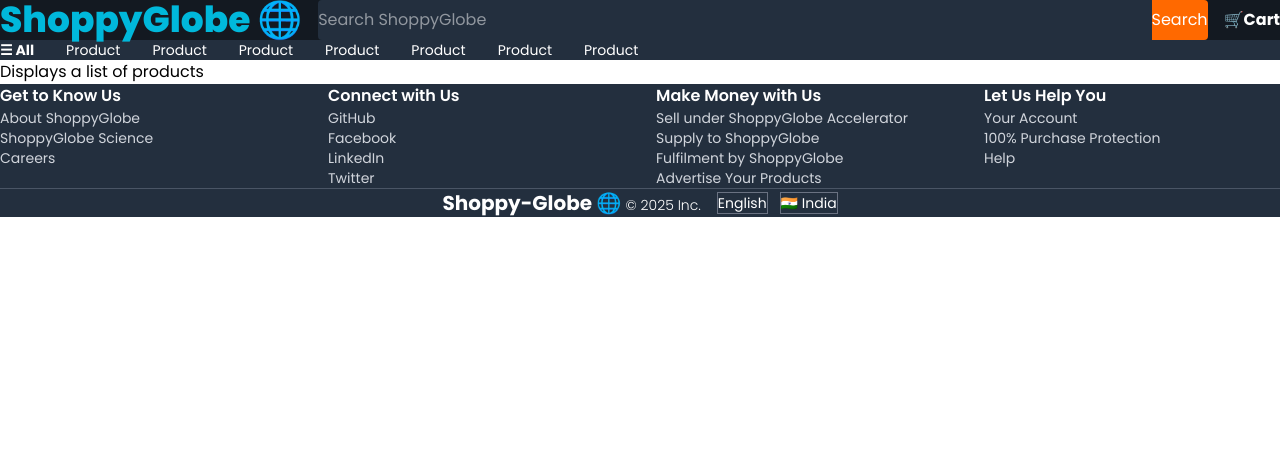
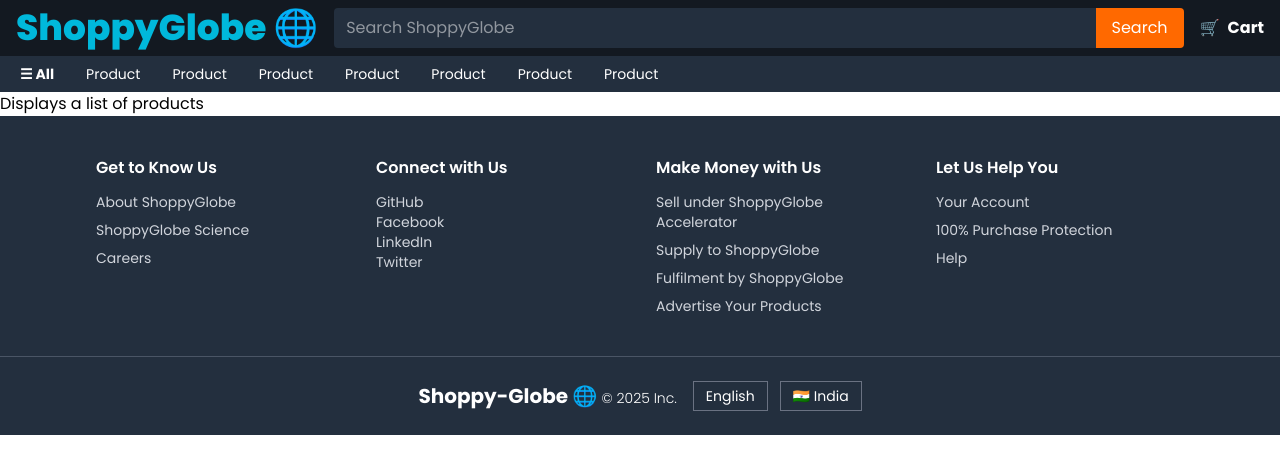
Before and after one commit to Tosif2230/ShoppyGlobe, a React (Vite) app: page / in a window 1280 px wide. Shown: the top 474 px of the page. Built offline with nearby package versions, Linux system fonts and the light colour scheme.

Commit message:
Implementing an error page involves back to home button

```diff
--- a/src/Pages/NotFound.jsx
+++ b/src/Pages/NotFound.jsx
@@ -1,9 +1,17 @@
 import React from 'react'
+import { useRouteError } from 'react-router-dom'
 
 function NotFound() {
+  let err = useRouteError()
+  console.log(err.data)
   return (
-    <div>
-      <h1>Display a 404 page for unknown routes. In the 404 page, display proper error details on the UI</h1>
+    <div className='flex flex-col justify-center items-center min-h-screen'>
+      <h1 className='text-4xl mt-5'>Somthing Went Wrong</h1>
+      <h1 className='text-9xl  mt-5'>{err.status}</h1>
+      <h2 className='text-4xl mt-5'>{err.error.message}</h2>
+      <h3 className='text-4xl mt-5'>{err.statusText}</h3>
+      <button type="button" class="rounded-xl m-5 text-white bg-gradient-to-r from-cyan-400 via-cyan-500 to-cyan-600 hover:bg-gradient-to-br focus:ring-4 focus:outline-none focus:ring-cyan-300 dark:focus:ring-cyan-800 font-medium rounded-base text-sm px-4 py-2.5 text-center leading-5">Back to Home</button>
+
     </div>
   )
 }
--- a/src/components/Header.jsx
+++ b/src/components/Header.jsx
@@ -2,7 +2,7 @@ import React from "react";
 
 function Header() {
   return (
-    <header className="w-full sticky top-0 z-50">
+    <header className="w-full sticky top-0 z-50 ">
       {/* Amazon like Header */}
 
       {/* Top Navbar */}
@@ -29,7 +29,7 @@ function Header() {
         {/* Cart */}
         <div className="flex items-center cursor-pointer">
           🛒
-          <span className="font-bold ml-1">Cart</span>
+          <span className="font-bold ml-2">Cart</span>
         </div>
       </div>
 
--- a/src/index.css
+++ b/src/index.css
@@ -2,8 +2,6 @@
 
 /* font famaly poppins import */
 *{
-    margin: 0;
-    padding: 0;
     box-sizing: border-box;
     font-family: "Poppins", sans-serif;
 }
--- a/src/main.jsx
+++ b/src/main.jsx
@@ -1,24 +1,24 @@
-
-import { createRoot } from 'react-dom/client'
-import './index.css'
-import App from "./App.jsx"
-import { createBrowserRouter, RouterProvider } from 'react-router-dom'
-import ProductList from './components/ProductList.jsx'
-
+import { createRoot } from "react-dom/client";
+import "./index.css";
+import App from "./App.jsx";
+import { createBrowserRouter, RouterProvider } from "react-router-dom";
+import ProductList from "./components/ProductList.jsx";
+import NotFound from "./Pages/NotFound.jsx";
 
 const routes = createBrowserRouter([
-    {
-      path: "/",
-      element: <App/>,
-      children: [{
+  {
+    path: "/",
+    element: <App />,
+    children: [
+      {
         path: "/",
-        element: <ProductList/>
-      }
-    ]
-    }
+        element: <ProductList />,
+      },
+    ],
+    errorElement: <NotFound />,
+  },
+]);
 
-])
-
-createRoot(document.getElementById('root')).render(
-  <RouterProvider router={routes}/>
-)
+createRoot(document.getElementById("root")).render(
+  <RouterProvider router={routes} />
+);
```
